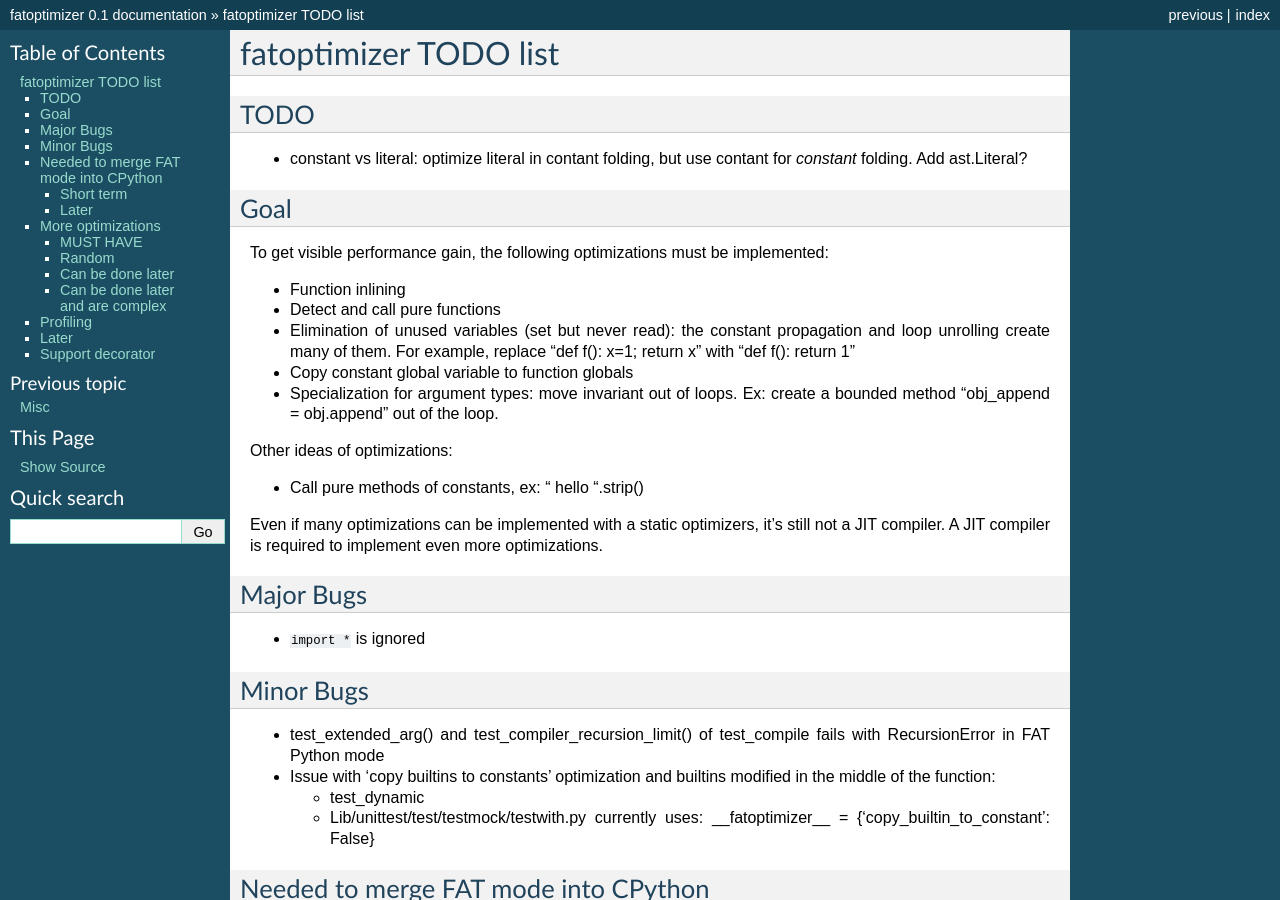
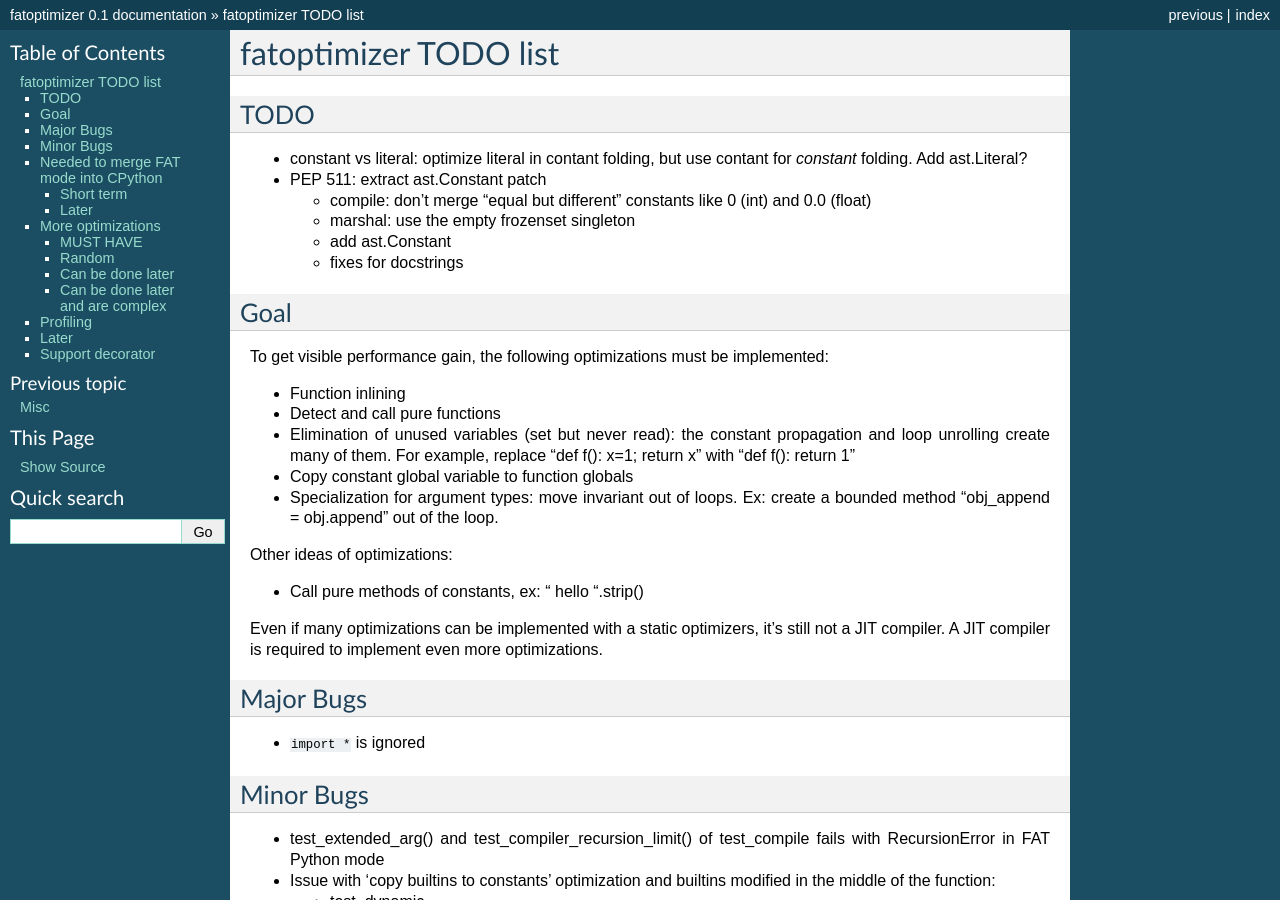
Before and after one commit to vstinner/fatoptimizer, a Sphinx documentation site: the page built from doc/todo.rst, in a window 1280 px wide and 900 px high. Built offline with Sphinx 7.4.7, drawn with Linux system fonts in a browser that asks for light colours.

Commit message:
todo: ast.Constant patch

```diff
--- a/doc/todo.rst
+++ b/doc/todo.rst
@@ -9,6 +9,13 @@
 
 * constant vs literal: optimize literal in contant folding, but use contant for
   *constant* folding. Add ast.Literal?
+* PEP 511: extract ast.Constant patch
+
+  * compile: don't merge "equal but different" constants like 0 (int) and 0.0
+    (float)
+  * marshal: use the empty frozenset singleton
+  * add ast.Constant
+  * fixes for docstrings
 
 
 Goal
```
